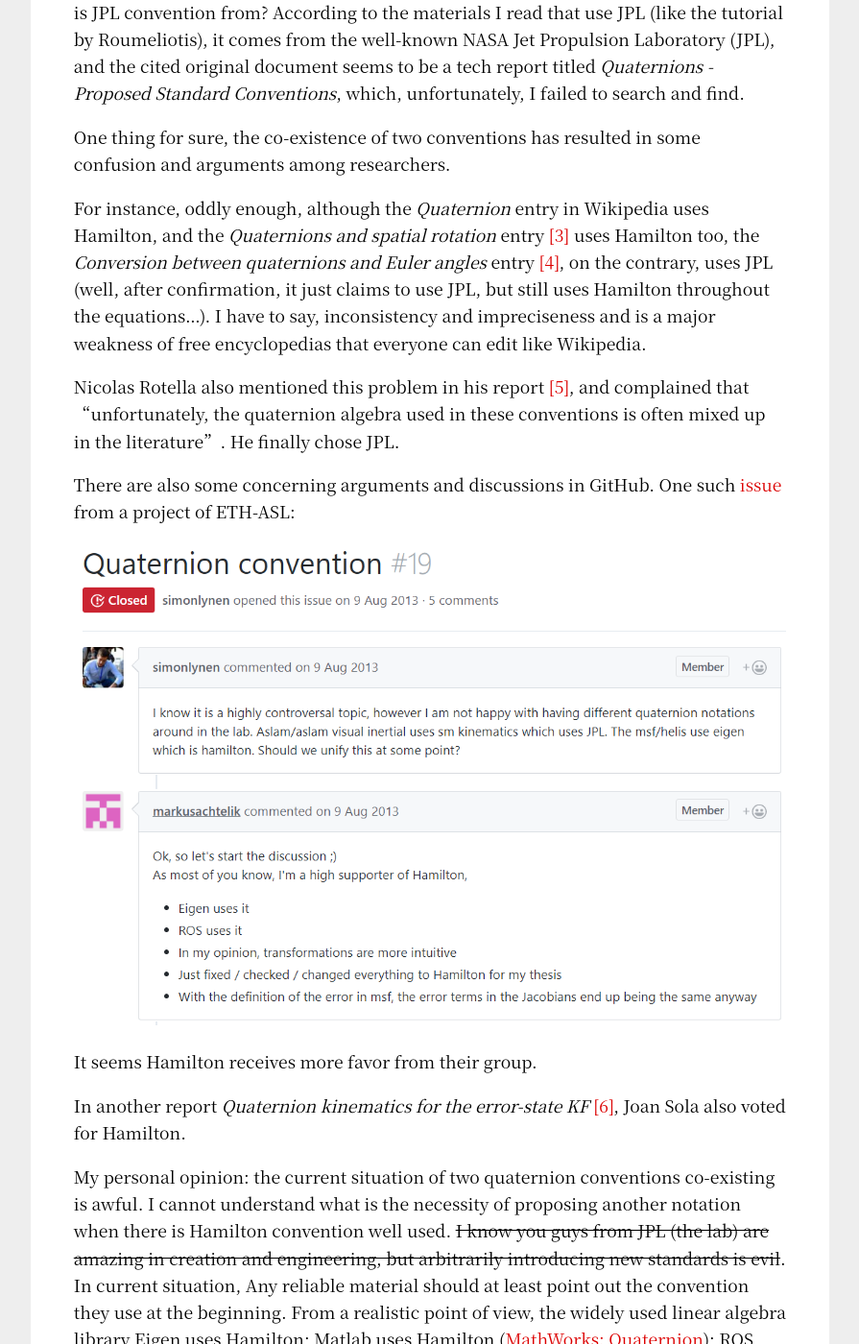
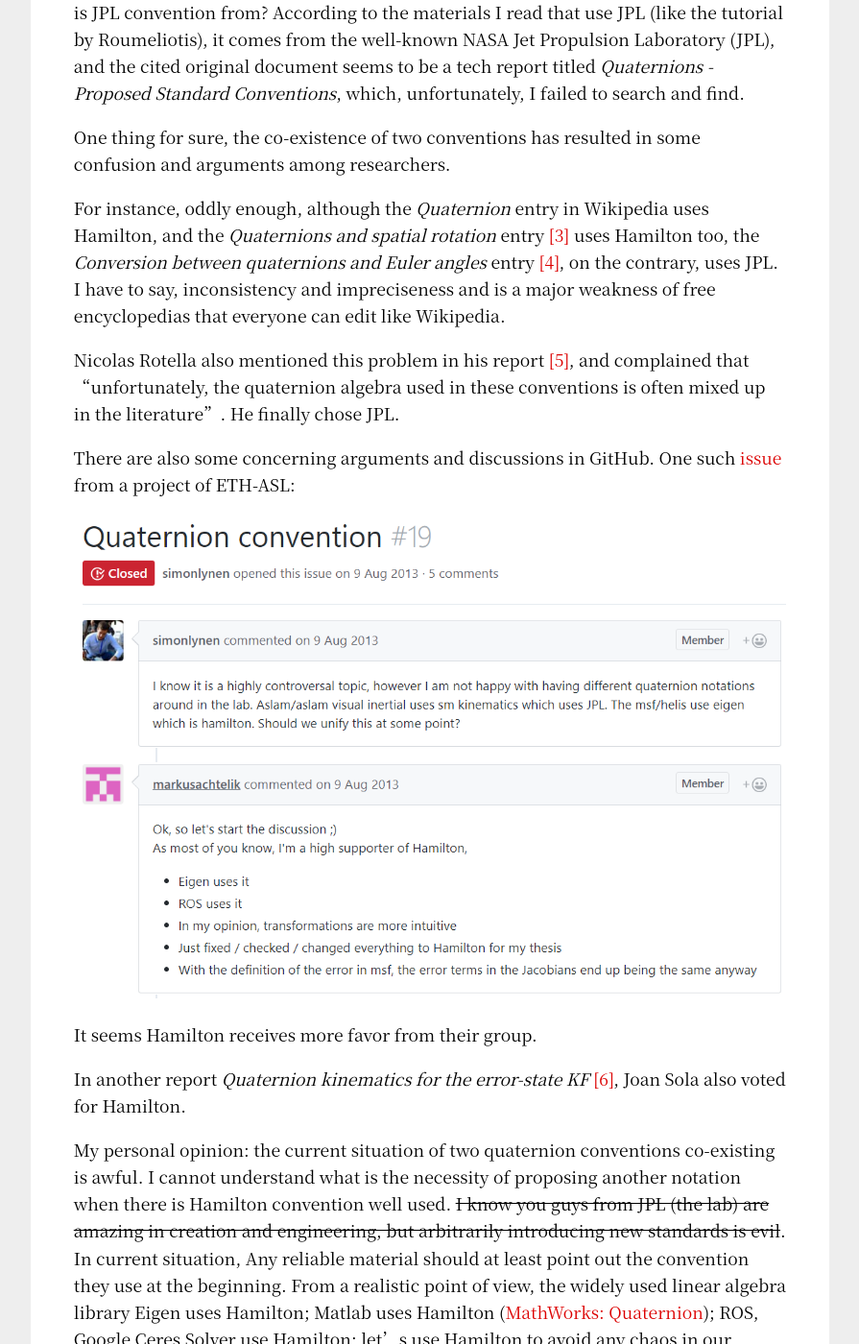
Before and after one commit to junwangcas/izhengfan.github.io, a Jekyll site: the page built from _posts/2017-11-12-quaternion_conventions_en.md, in a window 1280 px wide and 1400 px high, scrolled down 976 px. Shown: the whole window at 96% size, without its empty margins (192-1087 px from the left). Built offline with Jekyll 4.4.1, drawn with Linux system fonts in a browser that asks for light colours; formulas are drawn with MathJax 3; some of the changed text lies outside the part shown.

Commit message:
update on wikipedia entry

```diff
--- a/_posts/2017-11-12-quaternion_conventions_en.md
+++ b/_posts/2017-11-12-quaternion_conventions_en.md
@@ -22,7 +22,7 @@ The co-existence of two conventions for quaternions is still confusing for me. Q
 
 One thing for sure, the co-existence of two conventions has resulted in some confusion and arguments among researchers.
 
-For instance, oddly enough, although the _Quaternion_ entry in Wikipedia uses Hamilton, and the _Quaternions and spatial rotation_ entry [\[3\]](https://en.wikipedia.org/wiki/Quaternions_and_spatial_rotation) uses Hamilton too, the _Conversion between quaternions and Euler angles_ entry [\[4\]](https://en.wikipedia.org/wiki/Conversion_between_quaternions_and_Euler_angles), on the contrary, uses JPL (well, after confirmation, it just claims to use JPL, but still uses Hamilton throughout the equations...). I have to say, inconsistency and impreciseness and is a major weakness of free encyclopedias that everyone can edit like Wikipedia.
+For instance, oddly enough, although the _Quaternion_ entry in Wikipedia uses Hamilton, and the _Quaternions and spatial rotation_ entry [\[3\]](https://en.wikipedia.org/wiki/Quaternions_and_spatial_rotation) uses Hamilton too, the _Conversion between quaternions and Euler angles_ entry [\[4\]](https://en.wikipedia.org/wiki/Conversion_between_quaternions_and_Euler_angles), on the contrary, uses JPL. I have to say, inconsistency and impreciseness and is a major weakness of free encyclopedias that everyone can edit like Wikipedia.
 
 Nicolas Rotella also mentioned this problem in his report [\[5\]](http://www-clmc.usc.edu/~nrotella/IROS2014_linearization.pdf), and complained that "unfortunately, the quaternion algebra used in these conventions is often mixed up in the literature". He finally chose JPL.
 
```
Also changed, not shown: other parts of _posts/2017-11-12-quaternion_conventions_en.md (+3 -0 lines), _posts/2017-11-11-quaternion_conventions.md (+4 -1 lines).
